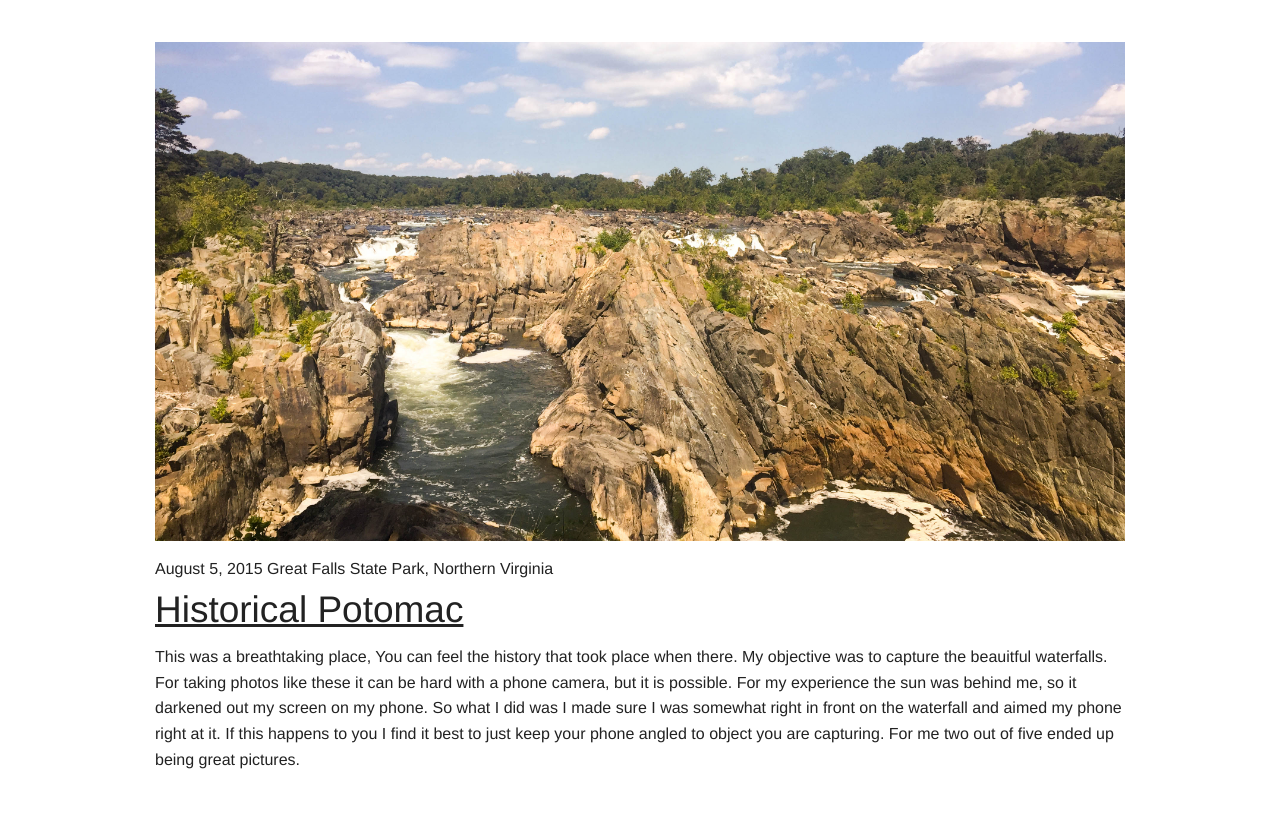
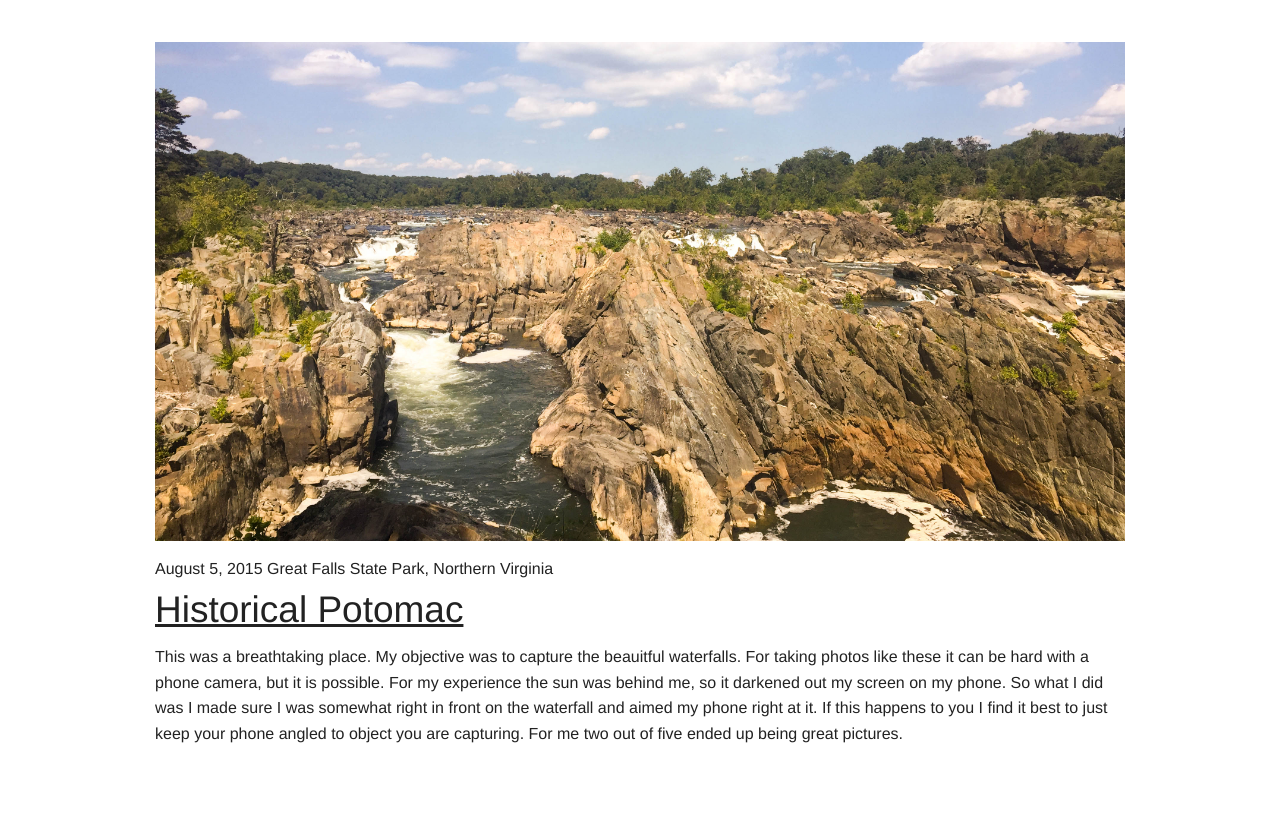
Before and after one commit to KiaraMT/KMT-Photography, a plain HTML site: page river.html in a window 1280 px wide. Shown: the part 93-915 px from the top of the page. Drawn offline with Linux system fonts and the light colour scheme.

Commit message:
Re worded paragraphs

```diff
--- a/river.html
+++ b/river.html
@@ -57,7 +57,7 @@
        <img src="img/river.JPG">
           <caption>August 5, 2015 Great Falls State Park, Northern Virginia </caption>
           <h2>Historical Potomac</h2>
-           <p>This was a breathtaking place, You can feel the history that took place when there. My objective was to capture the beauitful waterfalls. For taking photos like these it can be hard with a phone camera, but it is possible. For my experience the sun was behind me, so it darkened out my screen on my phone. So what I did was I made sure I was somewhat right in front on the waterfall and aimed my phone right at it. If this happens to you I find it best to just keep your phone angled to object you are capturing. For me two out of five ended up being great pictures.<p/>
+           <p>This was a breathtaking place. My objective was to capture the beauitful waterfalls. For taking photos like these it can be hard with a phone camera, but it is possible. For my experience the sun was behind me, so it darkened out my screen on my phone. So what I did was I made sure I was somewhat right in front on the waterfall and aimed my phone right at it. If this happens to you I find it best to just keep your phone angled to object you are capturing. For me two out of five ended up being great pictures.<p/>
 
   </div>
   </div>
```
Also changed, not shown: Posts.html (+1 -1 lines).
